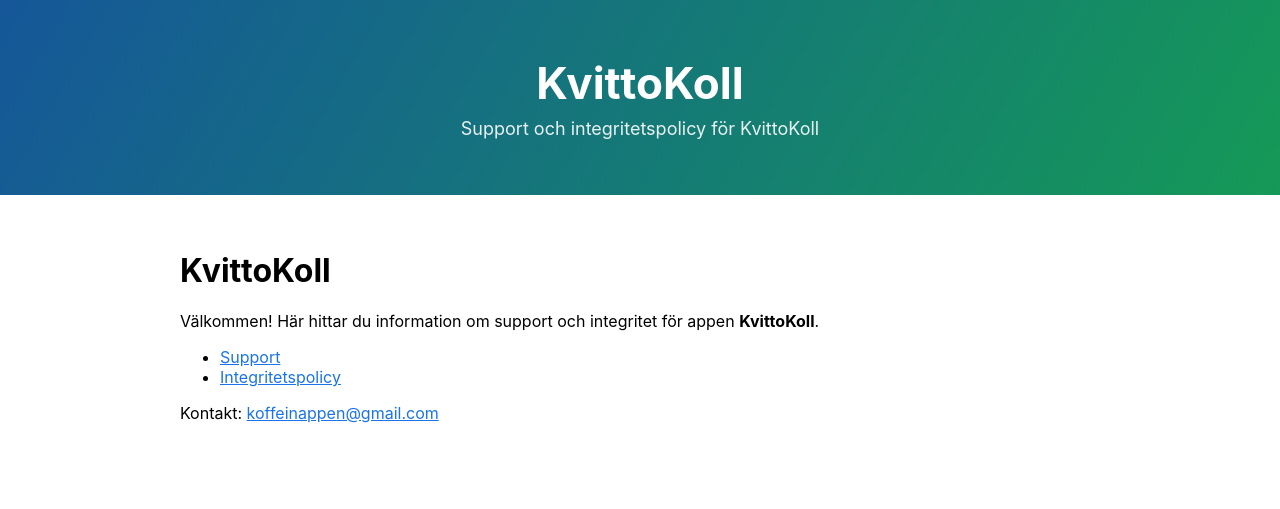
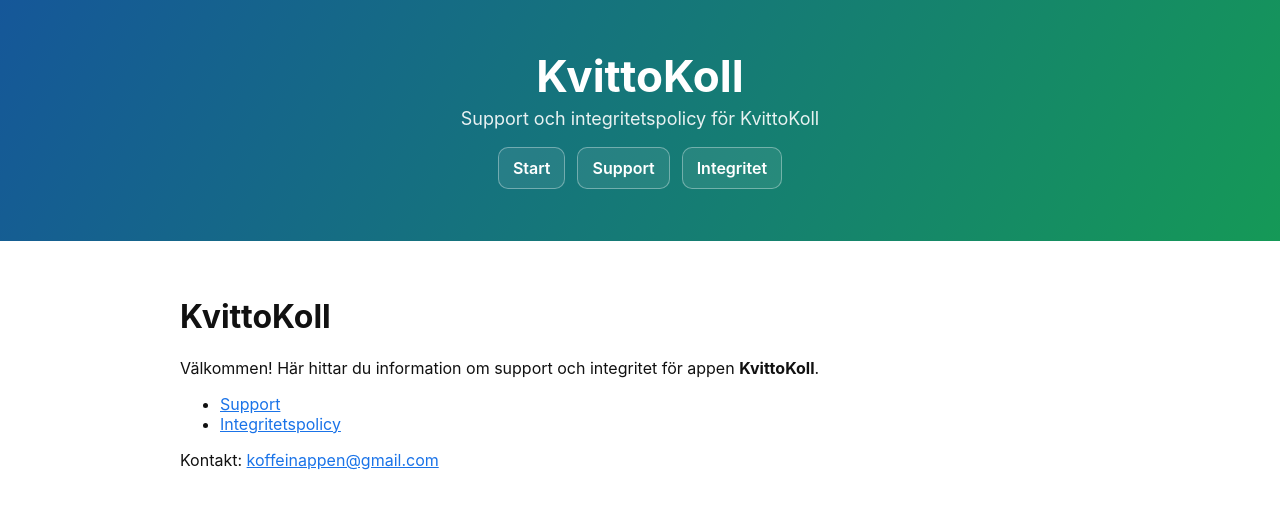
Before and after one commit to meritonski/KvittoKoll, a Jekyll site: the page built from docs/index.md, in a window 1280 px wide. Shown: the top 509 px of the page. Built offline with Jekyll 4.4.1, drawn with Linux system fonts in a browser that asks for light colours; our own code applies the rules of GitHub Pages for plain Markdown files.

Commit message:
Revise layout styles and add navigation links
Updated styles for body and header, added navigation links.

```diff
--- a/docs/_layouts/default.html
+++ b/docs/_layouts/default.html
@@ -5,22 +5,39 @@
     <meta name="viewport" content="width=device-width, initial-scale=1" />
     <title>{{ page.title }} – {{ site.title }}</title>
     <style>
-      body { font-family: -apple-system, BlinkMacSystemFont, "Segoe UI", Roboto, Arial, sans-serif; margin: 0; }
-      header { padding: 56px 20px; color: #fff; background: linear-gradient(120deg, #155799, #159957); text-align: center; }
-      header h1 { margin: 0 0 8px; font-size: 44px; }
+      body { font-family: -apple-system, BlinkMacSystemFont, "Segoe UI", Roboto, Arial, sans-serif; margin: 0; background:#fff; color:#111; }
+      header { padding: 52px 20px; color: #fff; background: linear-gradient(120deg, #155799, #159957); text-align: center; }
+      header h1 { margin: 0 0 8px; font-size: 44px; line-height: 1.1; }
       header p { margin: 0; opacity: 0.9; font-size: 18px; }
+
+      nav { margin-top: 18px; display: inline-flex; gap: 12px; flex-wrap: wrap; justify-content: center; }
+      nav a {
+        color: #fff; text-decoration: none; border: 1px solid rgba(255,255,255,.35);
+        padding: 10px 14px; border-radius: 10px; font-weight: 600;
+        background: rgba(255,255,255,.08);
+      }
+      nav a:hover { background: rgba(255,255,255,.16); }
+
       main { max-width: 920px; margin: 0 auto; padding: 28px 20px 60px; }
       a { color: #1a73e8; }
       h1,h2,h3 { margin-top: 28px; }
       hr { border: 0; border-top: 1px solid #eee; margin: 24px 0; }
       code { background: #f5f5f5; padding: 2px 6px; border-radius: 6px; }
+      pre code { display: block; padding: 14px; overflow: auto; }
     </style>
   </head>
   <body>
     <header>
       <h1>{{ page.title }}</h1>
       {% if site.description %}<p>{{ site.description }}</p>{% endif %}
+
+      <nav>
+        <a href="{{ '/' | relative_url }}">Start</a>
+        <a href="{{ '/support' | relative_url }}">Support</a>
+        <a href="{{ '/privacy' | relative_url }}">Integritet</a>
+      </nav>
     </header>
+
     <main>
       {{ content }}
     </main>
```
